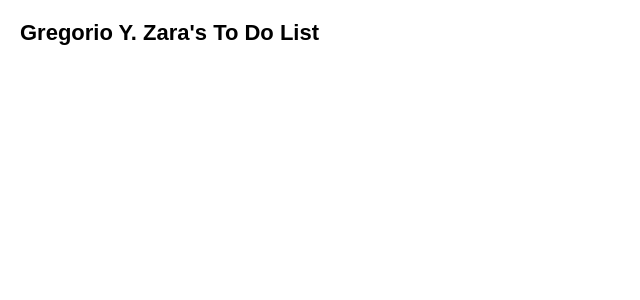
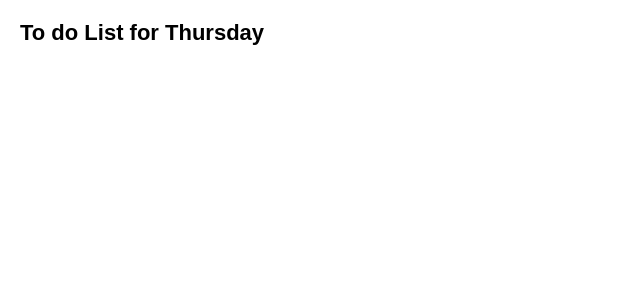
Before and after one commit to Pironeer-1/LeeJihyeon, a React (Create React App) app in the folder React_Master_03_04/: page / in a window 1280 px wide. Shown: the top 300 px of the page, without its empty margins (0-640 px from the left). Built offline with nearby package versions, Linux system fonts and the light colour scheme.

Commit message:
[Update]React_Master_03_04_04

```diff
--- a/React_Master_03_04/src/App.js
+++ b/React_Master_03_04/src/App.js
@@ -20,9 +20,23 @@
 //     );
 // }
 
+// export default function TodoList() {
+//     const name = 'Hedy Lamarr';
+//     return (
+//         <h1>{name}'s To Do List</h1>
+//     );
+// }
+
+const today = new Date();
+function formatDate(date) {
+    return new Intl.DateTimeFormat(
+        'en-US',
+        { weekday: 'long' }
+        ).format(date);
+}
+
 export default function TodoList() {
-    const name = 'Gregorio Y. Zara';
     return (
-        <h1>{name}'s To Do List</h1>
+        <h1>To do List for {formatDate(today)}</h1>
     );
 }
```
